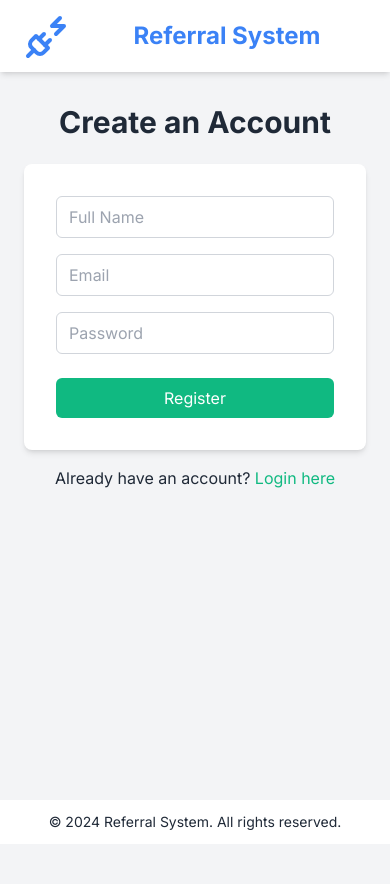
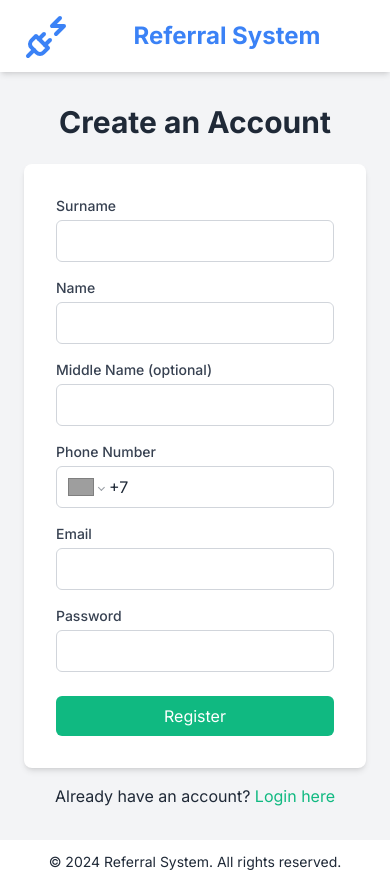
Before and after one commit to Danieldo1/sirius-future, a Next.js app: page /register in a window 390 px wide. Before the commit the page ends 844 px from the top, so only its background shows below. Built offline with nearby package versions, Linux system fonts and the light colour scheme; grey boxes are pictures that could not be loaded.

Commit message:
added fields for reg. phone validation

```diff
--- a/package.json
+++ b/package.json
@@ -11,6 +11,7 @@
   "dependencies": {
     "@auth/mongodb-adapter": "^3.4.2",
     "bcryptjs": "^2.4.3",
+    "libphonenumber-js": "^1.11.7",
     "lucide-react": "^0.438.0",
     "mongodb": "^6.8.0",
     "mongoose": "^8.6.1",
@@ -18,7 +19,8 @@
     "next-auth": "^4.24.7",
     "react": "^18",
     "react-dom": "^18",
-    "react-hot-toast": "^2.4.1"
+    "react-hot-toast": "^2.4.1",
+    "react-phone-number-input": "^3.4.5"
   },
   "devDependencies": {
     "eslint": "^8",
--- a/src/app/api/register/route.js
+++ b/src/app/api/register/route.js
@@ -3,21 +3,29 @@ import bcrypt from 'bcryptjs'
 import connectDB from '@/app/lib/connectDB'
 import User from '@/app/models/User'
 import Referral from '@/app/models/Referral'
+import { isValidPhoneNumber } from 'libphonenumber-js'
 
 export async function POST(request) {
   try {
-      const { name, email, password, referralCode } = await request.json()
+    const { surname, name, middleName, phone, email, password, referralCode } = await request.json()
     await connectDB()
 
     const existingUser = await User.findOne({ email })
     if (existingUser) {
-        return NextResponse.json({ message: 'User already exists, please login' }, { status: 400 })
+      return NextResponse.json({ message: 'User already exists' }, { status: 400 })
+    }
+
+    if (!isValidPhoneNumber(phone)) {
+      return NextResponse.json({ message: 'Invalid phone number' }, { status: 400 })
     }
 
     const hashedPassword = await bcrypt.hash(password, 10)
 
     const newUser = new User({
+      surname,
       name,
+      middleName,
+      phone,
       email,
       password: hashedPassword,
     })
--- a/src/app/models/User.js
+++ b/src/app/models/User.js
@@ -1,9 +1,21 @@
 import mongoose from 'mongoose';
 
 const UserSchema = new mongoose.Schema({
+  surname: {
+    type: String,
+    required: [true, 'Please provide your surname'],
+  },
   name: {
     type: String,
-    required: [true, 'Please provide a name'],
+    required: [true, 'Please provide your name'],
+  },
+  middleName: {
+    type: String,
+    // Not required
+  },
+  phone: {
+    type: String,
+    required: [true, 'Please provide a phone number'],
   },
   email: {
     type: String,
--- a/src/app/register/page.js
+++ b/src/app/register/page.js
@@ -4,12 +4,15 @@ import { useState } from 'react'
 import { useRouter, useSearchParams } from 'next/navigation'
 import Link from 'next/link'
 import toast from 'react-hot-toast'
-
-const emailRegex = /^[^\s@]+@[^\s@]+\.[^\s@]+$/
+import PhoneInput from 'react-phone-number-input'
+import 'react-phone-number-input/style.css'
 
 export default function Register() {
   const [formData, setFormData] = useState({
+    surname: '',
     name: '',
+    middleName: '',
+    phone: '',
     email: '',
     password: '',
   })
@@ -22,6 +25,10 @@ export default function Register() {
     setFormData({ ...formData, [e.target.name]: e.target.value })
   }
 
+  const handlePhoneChange = (value) => {
+    setFormData({ ...formData, phone: value })
+  }
+
   const handleSubmit = async (e) => {
     e.preventDefault()
     setError('')
@@ -32,15 +39,16 @@ export default function Register() {
         body: JSON.stringify({ ...formData, referralCode: ref }),
       })
       if (res.ok) {
+        toast.success('Registration successful!')
         router.push('/login')
       } else {
         const data = await res.json()
         setError(data.message || 'An error occurred during registration')
-        toast.error(data.message || 'An error occurred during registration')
+        toast.error(data.message || 'Registration failed')
       }
     } catch (error) {
       setError('An error occurred during registration')
-      toast.error('An error occurred during registration')
+      toast.error('Registration failed')
     }
   }
 
@@ -49,34 +57,83 @@ export default function Register() {
       <h1 className="text-3xl font-bold mb-6 text-center">Create an Account</h1>
       <form onSubmit={handleSubmit} className="bg-surface p-8 rounded-lg shadow-md">
         <div className="mb-4">
+          <label htmlFor="surname" className="block text-sm font-medium text-gray-700 mb-1">
+            Surname
+          </label>
           <input
+            id="surname"
             type="text"
-            name="name"
-            value={formData.name}
+            name="surname"
+            value={formData.surname}
             onChange={handleChange}
-            placeholder="Full Name"
             required
             className="w-full px-3 py-2 border border-gray-300 rounded-md focus:outline-none focus:ring-2 focus:ring-secondary"
           />
         </div>
         <div className="mb-4">
+          <label htmlFor="name" className="block text-sm font-medium text-gray-700 mb-1">
+            Name
+          </label>
           <input
+            id="name"
+            type="text"
+            name="name"
+            value={formData.name}
+            onChange={handleChange}
+            required
+            className="w-full px-3 py-2 border border-gray-300 rounded-md focus:outline-none focus:ring-2 focus:ring-secondary"
+          />
+        </div>
+        <div className="mb-4">
+          <label htmlFor="middleName" className="block text-sm font-medium text-gray-700 mb-1">
+            Middle Name (optional)
+          </label>
+          <input
+            id="middleName"
+            type="text"
+            name="middleName"
+            value={formData.middleName}
+            onChange={handleChange}
+            className="w-full px-3 py-2 border border-gray-300 rounded-md focus:outline-none focus:ring-2 focus:ring-secondary"
+          />
+        </div>
+        <div className="mb-4">
+          <label htmlFor="phone" className="block text-sm font-medium text-gray-700 mb-1">
+            Phone Number
+          </label>
+          <PhoneInput
+            international
+            countryCallingCodeEditable={false}
+            defaultCountry="RU"
+            value={formData.phone}
+            onChange={handlePhoneChange}
+            className="w-full px-3 py-2 border border-gray-300 rounded-md focus:outline-none focus:ring-2 focus:ring-secondary"
+          />
+        </div>
+        <div className="mb-4">
+          <label htmlFor="email" className="block text-sm font-medium text-gray-700 mb-1">
+            Email
+          </label>
+          <input
+            id="email"
             type="email"
             name="email"
             value={formData.email}
             onChange={handleChange}
-            placeholder="Email"
             required
             className="w-full px-3 py-2 border border-gray-300 rounded-md focus:outline-none focus:ring-2 focus:ring-secondary"
           />
         </div>
         <div className="mb-6">
+          <label htmlFor="password" className="block text-sm font-medium text-gray-700 mb-1">
+            Password
+          </label>
           <input
+            id="password"
             type="password"
             name="password"
             value={formData.password}
             onChange={handleChange}
-            placeholder="Password"
             required
             className="w-full px-3 py-2 border border-gray-300 rounded-md focus:outline-none focus:ring-2 focus:ring-secondary"
           />
```
Also changed, not shown: 1 other file (tests, documents, lock files or other folders). Lines whose indentation alone changed are shown as unchanged.
